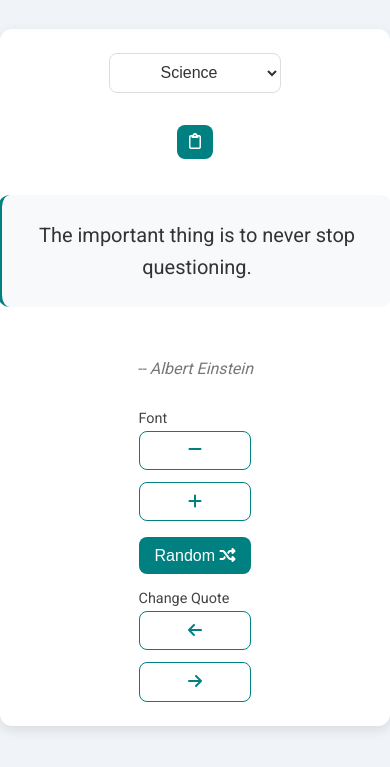
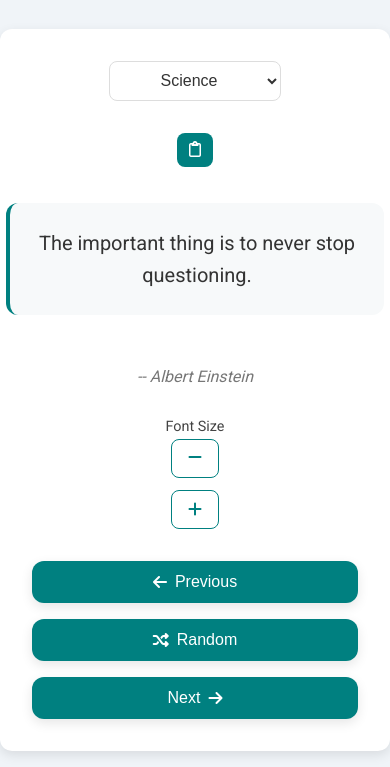
Before and after one commit to kcsanju444/Quote_Generator, a plain HTML site: page Index.html in a window 390 px wide. Shown: the part 268-1035 px from the top of the page. Before the commit the page ends 1010 px from the top, so only its background shows below. Drawn offline with Linux system fonts and the light colour scheme.

Commit message:
change some styles

```diff
--- a/CSS/Style.css
+++ b/CSS/Style.css
@@ -111,7 +111,6 @@ main {
   padding: 1.5rem;
   text-align: center;
   font-size: 1.25rem;
-  text-align: center;
   border-left: 4px solid var(--primary-color);
   border-radius: var(--radius);
   width: 100%;
@@ -121,31 +120,6 @@ main {
 #quoted-by {
   font-style: italic;
   color: #777;
-}
-
-.buttons {
-  display: flex;
-  flex-wrap: wrap;
-  gap: 1rem;
-  justify-content: center;
-  align-items: center;
-}
-
-.button,
-.button-transparent {
-  background-color: var(--button-color);
-  color: var(--button-text);
-  border: none;
-  padding: 0.6rem 1rem;
-  border-radius: 8px;
-  cursor: pointer;
-  font-size: 1rem;
-}
-
-.button-transparent {
-  background-color: #fff;
-  color: var(--primary-color);
-  border: 1px solid var(--primary-color);
 }
 
 .button-group span {
@@ -160,9 +134,49 @@ main {
   gap: 0.5rem;
 }
 
+.button-transparent {
+  background-color: #fff;
+  color: var(--primary-color);
+  border: 1px solid var(--primary-color);
+  padding: 0.6rem 1rem;
+  border-radius: 8px;
+  cursor: pointer;
+  font-size: 1rem;
+}
+
+/* NEW BUTTON STYLES */
+.quote-buttons {
+  display: flex;
+  justify-content: center;
+  gap: 1rem;
+  flex-wrap: wrap;
+  margin-top: 1rem;
+}
+
+.quote-btn {
+  background-color: var(--button-color);
+  color: var(--button-text);
+  border: none;
+  padding: 0.75rem 1.5rem;
+  border-radius: var(--radius);
+  font-size: 1rem;
+  cursor: pointer;
+  display: flex;
+  align-items: center;
+  gap: 0.5rem;
+  transition: background-color 0.3s ease, transform 0.2s ease;
+  box-shadow: var(--shadow);
+}
+
+.quote-btn:hover {
+  background-color: #006666;
+  transform: translateY(-2px);
+}
+
+/* DARK MODE */
 body.dark-mode {
   background-color: #060706;
-  color: rgb(161, 12, 12);
+  color: white;
 }
 
 .dark-mode header {
@@ -175,10 +189,6 @@ body.dark-mode {
   color: rgb(161, 12, 12);
 }
 
-.dark-mode .home-container {
-  background-color: transparent;
-}
-
 .dark-mode .generate-container {
   background-color: #212322;
   box-shadow: 0 -2px 10px rgba(0, 0, 0, 1);
@@ -189,7 +199,7 @@ body.dark-mode {
 }
 
 .dark-mode #quote,
-.dark-mode .button {
+.dark-mode .quote-btn {
   background-color: rgba(100, 8, 8, 0.248);
   color: white;
 }
@@ -211,6 +221,7 @@ body.dark-mode {
   margin-left: 32rem;
 }
 
+/* RESPONSIVE */
 @media (max-width: 768px) {
   .category-select {
     padding: 0.6rem 2rem;
@@ -222,23 +233,20 @@ body.dark-mode {
     margin-top: 1rem;
   }
 
-  .buttons {
-    flex-direction: column;
-    align-items: stretch;
-  }
-
   .controllers {
     flex-direction: column;
     gap: 0.75rem;
     align-items: center;
   }
 
-  .button,
-  .button-transparent {
+  .quote-buttons {
+    flex-direction: column;
+    align-items: stretch;
     width: 100%;
   }
 
-  .generate-container {
-    padding: 1.5rem;
+  .quote-btn {
+    width: 100%;
+    justify-content: center;
   }
 }
--- a/Index.html
+++ b/Index.html
@@ -51,27 +51,30 @@
         <p id="quote" class="quote">Loading...</p>
         <p id="quoted-by">-- Author</p>
 
-        <div class="buttons">
+        <!-- Font size controls -->
         <div class="button-group">
-            <span>Font</span>
+          <span>Font Size</span>
           <div class="controllers">
             <button class="button-transparent" onclick="fontChange('sub')" title="Font Decrease"><i class="fa-solid fa-minus"></i></button>
             <button class="button-transparent" onclick="fontChange('add')" title="Font Increase"><i class="fa-solid fa-plus"></i></button>
           </div>
         </div>
 
-          <button class="button" onclick="generateRandomQuote()" title="Random Quote">Random <i class="fa-solid fa-shuffle"></i></button>
+        <!-- New Styled Buttons -->
+        <div class="quote-buttons">
+          <button class="quote-btn" onclick="previousQuote()" title="Previous Quote">
+            <i class="fa-solid fa-arrow-left"></i> Previous
+          </button>
 
-          <div class="button-group">
-            <span>Change Quote</span>
-            <div class="controllers">
-              <button class="button-transparent" onclick="previousQuote()" title="Previous Quote"><i class="fa-solid fa-arrow-left"></i></button>
-              <button class="button-transparent" onclick="nextQuote()" title="Next Quote"><i class="fa-solid fa-arrow-right"></i></button>
+          <button class="quote-btn" onclick="generateRandomQuote()" title="Random Quote">
+            <i class="fa-solid fa-shuffle"></i> Random
+          </button>
+
+          <button class="quote-btn" onclick="nextQuote()" title="Next Quote">
+            Next <i class="fa-solid fa-arrow-right"></i>
+          </button>
         </div>
       </div>
-        </div>
-      </div>
-
     </section>
   </main>
 
```
Lines whose indentation alone changed are shown as unchanged.
